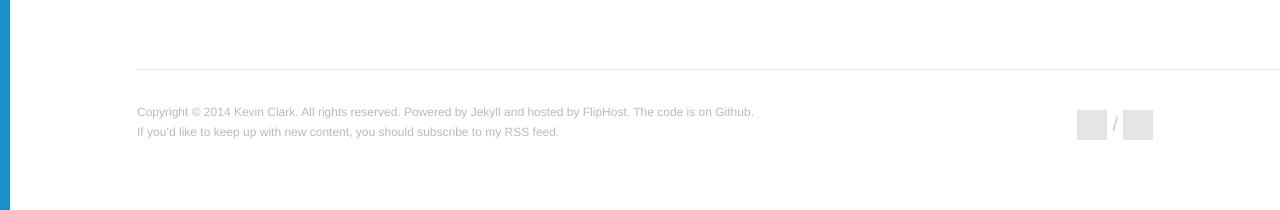
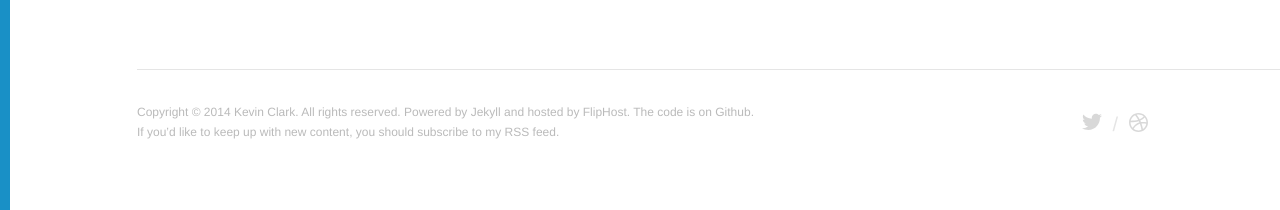
Before and after one commit to vernalkick/kevinclark, a Jekyll site: the page built from index.html, in a window 1280 px wide. Shown: the part 1115-1325 px from the top of the page. Built offline with Jekyll 4.4.1, drawn with Linux system fonts in a browser that asks for light colours; Markdown is read by kramdown in place of the engine named in the settings.

Commit message:
Add footer icons

```diff
--- a/_includes/_footer.html
+++ b/_includes/_footer.html
@@ -3,8 +3,8 @@
     <div class="inner">
       <p>Copyright © 2014 <a href="#">Kevin Clark</a>. All rights reserved. Powered by <a href="#">Jekyll</a> and hosted by <a href="#">FlipHost</a>. The code is on <a href="#">Github</a>.<br/> If you’d like to keep up with new content, you should subscribe to my <a href="#">RSS feed</a>.</p>
       <ul class="social-links">
-        <li><a href="#">Twitter</a></li>
-        <li><a href="#">Dribbble</a></li>
+        <li><a href="#" class="twitter">Twitter</a></li>
+        <li><a href="#" class="dribbble">Dribbble</a></li>
       </ul>
     </div>
   </div>
--- a/styles/master.css
+++ b/styles/master.css
@@ -765,7 +765,7 @@ main {
   float: left;
   font-size: 20px;
   font-weight: 300;
-  color: #ccc;
+  color: #e5e5e5;
   padding: 0 .25em;
 }
 .social-links a {
@@ -775,7 +775,13 @@ main {
   text-indent: 100%;
   white-space: nowrap;
   overflow: hidden;
-  background: #e5e5e5;
+  opacity: .15;
+}
+.social-links .twitter {
+  background: url("/assets/twitter.svg") no-repeat center 3px;
+}
+.social-links .dribbble {
+  background: url("/assets/dribbble.svg") no-repeat center 2px;
 }
 
 @media screen and (min-width: 600px) {
```
Also changed, not shown: _scss/_layout/_footer.scss (+8 -2 lines), assets/dribbble.svg (added), assets/twitter.svg (added).
